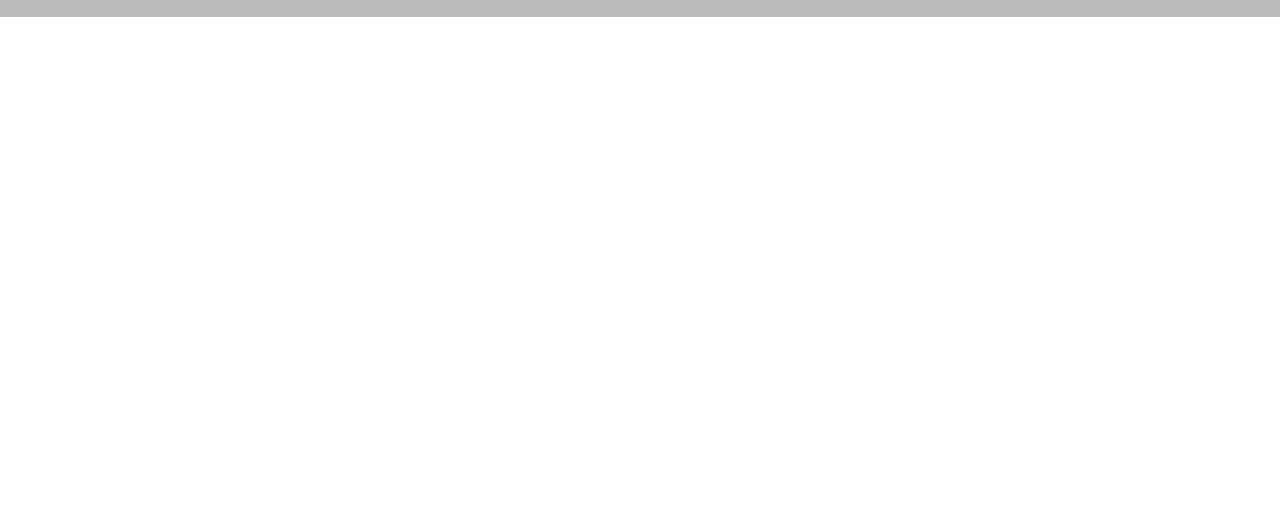
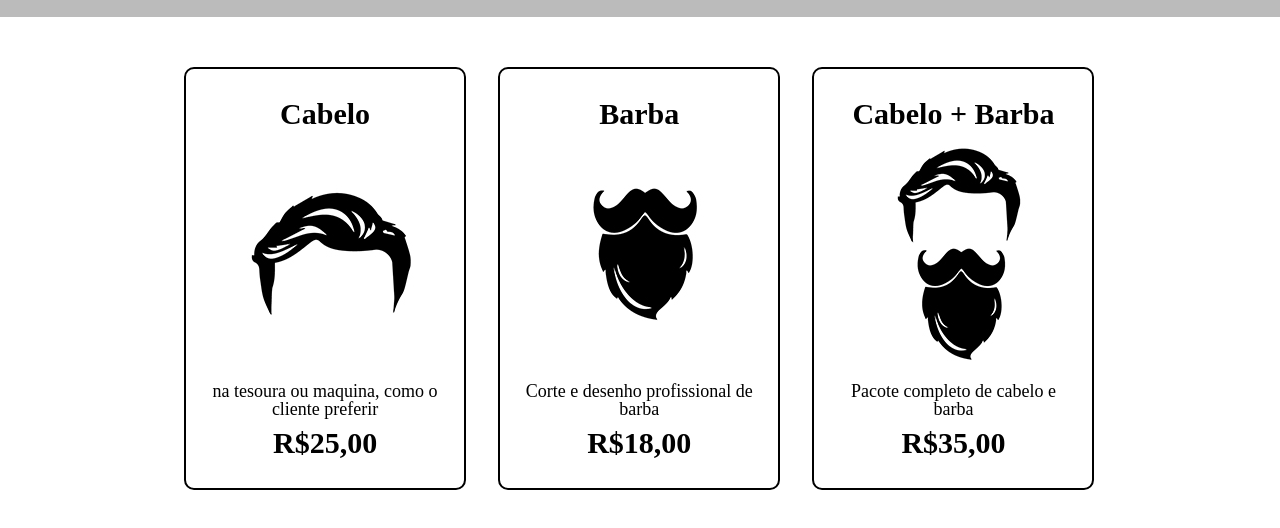
Before and after one commit to Caiotc/FrontEndBasis, a plain HTML site: page produtos.html in a window 1280 px wide. Shown: the part 276-804 px from the top of the page. Drawn offline with Linux system fonts and the light colour scheme.

Commit message:
usando border-radius

```diff
--- a/produtos.css
+++ b/produtos.css
@@ -23,3 +23,31 @@ nav a{
     font-size: 22px;
     text-decoration: none;
 }
+.produtos{
+    width: 940px;
+    margin: 0 auto;
+    padding: 50px 0;
+}
+.produtos li{
+    display: inline-block;
+    text-align: center;
+    width: 30%;
+    vertical-align: top;
+    margin: 0 1.5%;
+    padding: 30px 20px;
+    box-sizing: border-box;
+    border: 2px solid #000000;
+    border-radius: 10px;
+}
+.produtos h2{
+    font-size: 30px;
+    font-weight: bold;
+}
+.produto-descricao{
+    font-size: 18px;
+}
+.produto-preco{
+    font-size: 30px;
+    font-weight: bold;
+    margin:10px 0 0;
+}
--- a/produtos.html
+++ b/produtos.html
@@ -21,5 +21,27 @@
                 </nav>
             </div>
         </header>
+        <main>
+            <ul class="produtos">
+                <li>
+                    <h2>Cabelo</h2>
+                    <img src="./Imagens/cabelo.jpg" >
+                    <p class="produto-descricao">na tesoura ou maquina, como o cliente preferir</p>
+                    <p class="produto-preco">R$25,00</p>
+                </li>
+                <li>
+                    <h2>Barba</h2>
+                    <img src="./Imagens/barba.jpg" >
+                    <p class="produto-descricao">Corte e desenho profissional de barba</p>
+                    <p class="produto-preco">R$18,00</p>
+                </li>
+                <li>
+                    <h2>Cabelo + Barba</h2>
+                    <img src="./Imagens/cabelo+barba.jpg" >
+                    <p class="produto-descricao">Pacote completo de cabelo e barba</p>
+                    <p class="produto-preco">R$35,00</p>
+                </li>
+            </ul>
+        </main>
     </body>
 </html>
```
